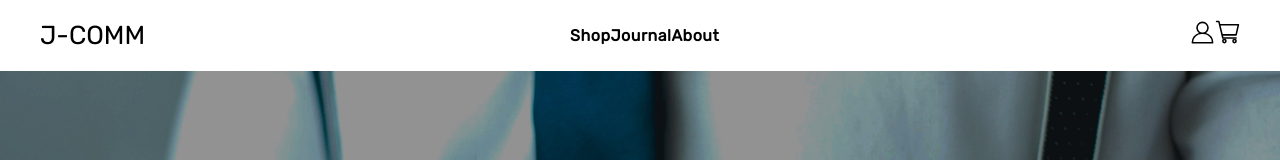
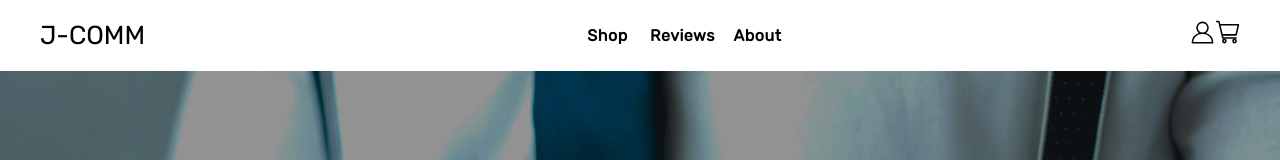
Before and after one commit to jpatrick7926/J-Comm, a React app: page / in a window 1280 px wide. Shown: the top 160 px of the page. Built offline with nearby package versions, Linux system fonts and the light colour scheme; the HTML template or start-up script is replaced by a standard one.

Commit message:
adding cleanup code

```diff
--- a/src/components/header/Header.jsx
+++ b/src/components/header/Header.jsx
@@ -24,7 +24,7 @@ class Header extends React.Component {
             <Nav />
           </div>
           <div className="icons">
-            <Icons />
+             <Icons />
           </div>
         </div>
       </header>
--- a/src/components/header/Icons.jsx
+++ b/src/components/header/Icons.jsx
@@ -1,6 +1,6 @@
 import React from 'react';
-import UserLogo from './logos/UserLogo.jsx'
-import CartIcon from './logos/CartIcon.jsx'
+import UserIcon from './icons/UserIcon.jsx'
+import CartIcon from './icons/CartIcon.jsx'
 
 class Icons extends React.Component {
   constructor(props){
@@ -30,7 +30,7 @@ class Icons extends React.Component {
   render() {
     return (
       <div style={{ display: 'flex' }}>
-        <UserLogo hover={this.userHandleHover} fill={this.state.userHovered ? '#F3D880' : '#000'}/>
+        <UserIcon hover={this.userHandleHover} fill={this.state.userHovered ? '#F3D880' : '#000'}/>
         <CartIcon hover={this.cartHandleHover} stroke={this.state.cartHovered ? '#F3D880' : '#000'}/>
       </div>
     )
--- a/src/components/header/Nav.jsx
+++ b/src/components/header/Nav.jsx
@@ -9,7 +9,7 @@ const Nav = () => {
         Shop
       </li>
       <li>
-        Journal
+        Reviews
       </li>
       <li>
         About
--- a/src/components/header/header-styles/nav-style.scss
+++ b/src/components/header/header-styles/nav-style.scss
@@ -8,6 +8,7 @@ ul {
 
 li {
   flex: 1;
+  min-width: 75px;
   text-align: center;
   font-weight: 600;
   font-family: Rubik;
--- a/src/components/header/logos/UserLogo.jsx
+++ b/src/components/header/icons/UserIcon.jsx
@@ -1,7 +1,7 @@
 import React from 'react';
 
 
-const UserLogo = (props) => {
+const UserIcon = (props) => {
   return (
     <div style={{ flexShrink: 0, width: '25px', height: '25px'  }}>
       <a href="#">
@@ -15,4 +15,4 @@ const UserLogo = (props) => {
   )
 }
 
-export default UserLogo;
+export default UserIcon;
```
Also changed, not shown: src/components/header/icons/CartIcon.jsx (renamed from src/components/header/logos/CartIcon.jsx), 2 other files (tests, documents, lock files or other folders).
